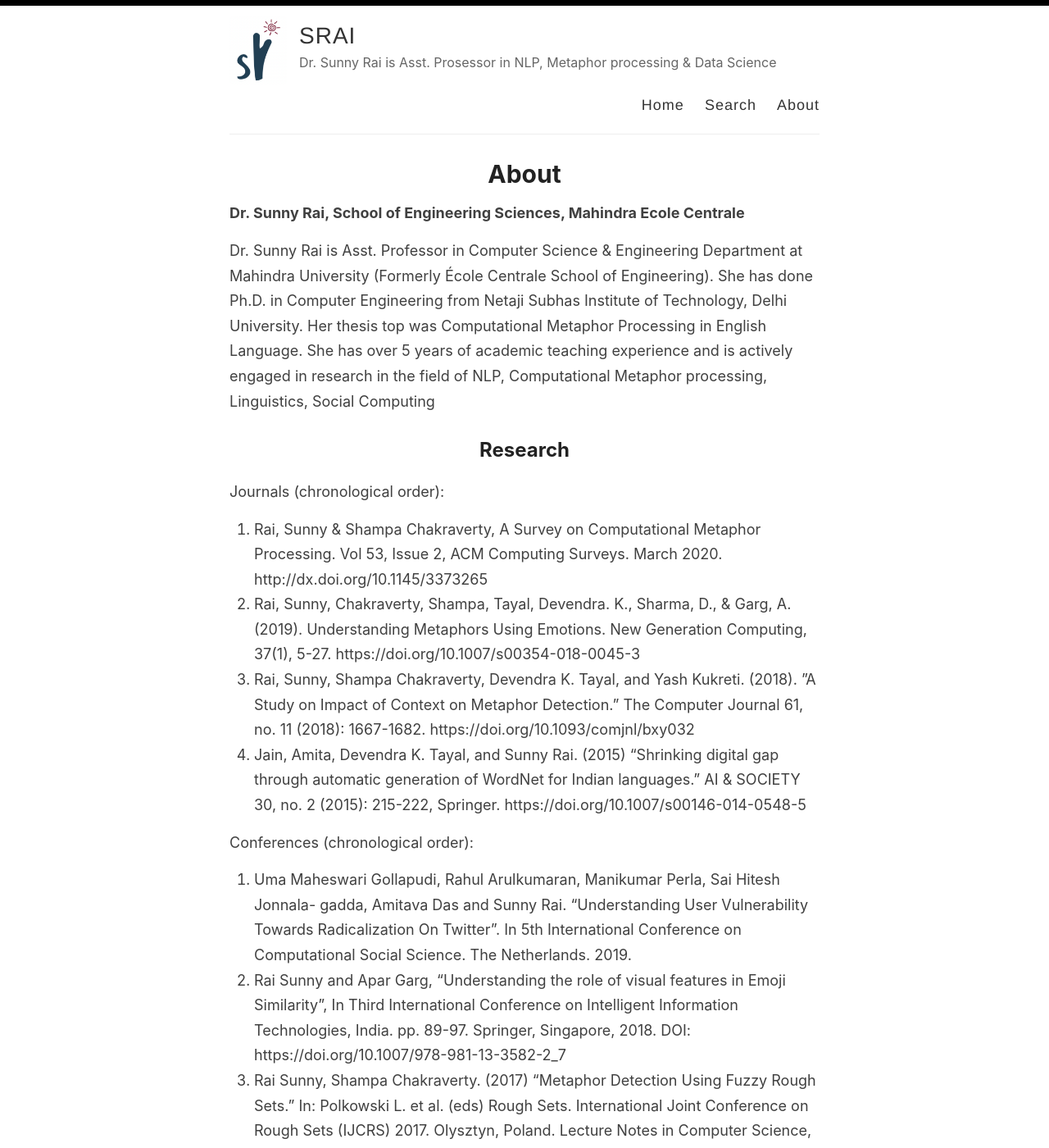
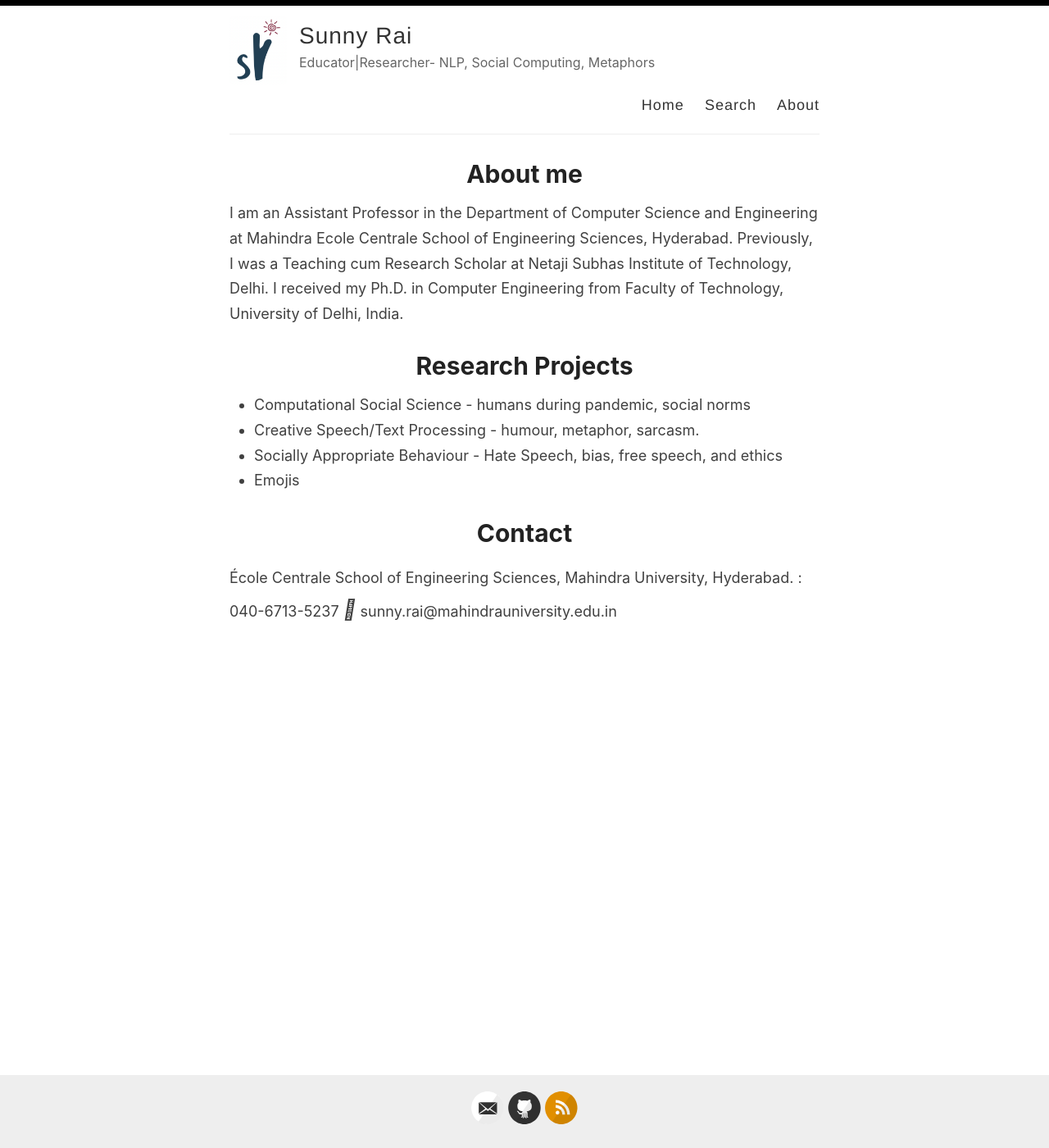
Before and after one commit to sr007/sr007.github.io, a Jekyll site: the page built from _pages/about.md, in a window 1280 px wide and 1400 px high. Shown: the whole window at 82% size. Built offline with Jekyll 4.4.1, drawn with Linux system fonts in a browser that asks for light colours; some of the changed text lies outside the part shown.

Commit message:
about me

```diff
--- a/_config.yml
+++ b/_config.yml
@@ -3,13 +3,13 @@
 #
 
 # Name of your site (displayed in the header)
-name: SRAI
+name: Sunny Rai
 
 # Name of the author
 author: Sunny Rai
 
 # Short bio or description (displayed in the header)
-description: Dr. Sunny Rai is Asst. Prosessor in NLP, Metaphor processing & Data Science
+description: Educator|Researcher- NLP, Social Computing, Metaphors
 
 # URL of your avatar or profile pic (you could use your GitHub profile pic)
 avatar: /images/Sunny_Rai.png
--- a/_pages/about.md
+++ b/_pages/about.md
@@ -1,29 +1,20 @@
 ---
+title: About me
 layout: page
-title: About
-permalink: /about/
+permalink: "/about/"
 ---
-<b>Dr. Sunny Rai,
-School of Engineering Sciences, Mahindra Ecole Centrale</b>
 
-Dr. Sunny Rai is Asst. Professor in Computer Science & Engineering Department at Mahindra University (Formerly École Centrale School of Engineering). She has done Ph.D. in Computer Engineering from Netaji Subhas Institute of Technology, Delhi University. Her thesis top was Computational Metaphor Processing in English Language. She has over 5 years of academic teaching experience and is actively engaged in research in the field of NLP, Computational Metaphor processing, Linguistics, Social Computing
-
-## Research
+I am an Assistant Professor in the Department of Computer Science and Engineering at Mahindra Ecole Centrale School of Engineering Sciences, Hyderabad. Previously, I was a Teaching cum Research Scholar at Netaji Subhas Institute of Technology, Delhi. I received my Ph.D. in Computer Engineering from Faculty of Technology, University of Delhi, India.
 
 
-Journals (chronological order):
+# Research Projects
+* Computational Social Science - humans during pandemic, social norms
+* Creative Speech/Text Processing - humour, metaphor, sarcasm.
+* Socially Appropriate Behaviour - Hate Speech, bias, free speech, and ethics
+* Emojis
 
-1. Rai, Sunny & Shampa Chakraverty, A Survey on Computational Metaphor Processing. Vol 53, Issue 2, ACM Computing Surveys. March 2020. http://dx.doi.org/10.1145/3373265
-2. Rai, Sunny, Chakraverty, Shampa, Tayal, Devendra. K., Sharma, D., & Garg, A. (2019). Understanding Metaphors Using Emotions. New Generation Computing, 37(1), 5-27. https://doi.org/10.1007/s00354-018-0045-3
-3. Rai, Sunny, Shampa Chakraverty, Devendra K. Tayal, and Yash Kukreti. (2018). ”A Study on Impact of Context on Metaphor Detection.” The Computer Journal 61, no. 11 (2018): 1667-1682. https://doi.org/10.1093/comjnl/bxy032
-4. Jain, Amita, Devendra K. Tayal, and Sunny Rai. (2015) “Shrinking digital gap through automatic generation of WordNet for Indian languages.” AI & SOCIETY 30, no. 2 (2015): 215-222, Springer. https://doi.org/10.1007/s00146-014-0548-5
-
-Conferences (chronological order):
-
-1. Uma Maheswari Gollapudi, Rahul Arulkumaran, Manikumar Perla, Sai Hitesh Jonnala- gadda, Amitava Das and Sunny Rai. “Understanding User Vulnerability Towards Radicalization On Twitter”. In 5th International Conference on Computational Social Science. The Netherlands. 2019.
-2. Rai Sunny and Apar Garg, “Understanding the role of visual features in Emoji Similarity”, In Third International Conference on Intelligent Information Technologies, India. pp. 89-97. Springer, Singapore, 2018. DOI: https://doi.org/10.1007/978-981-13-3582-2_7
-3. Rai Sunny, Shampa Chakraverty. (2017) “Metaphor Detection Using Fuzzy Rough Sets.” In: Polkowski L. et al. (eds) Rough Sets. International Joint Conference on Rough Sets (IJCRS) 2017. Olysztyn, Poland. Lecture Notes in Computer Science, vol 10313. Springer, Cham. DOI: https://doi.org/10.1007/978-3-319-60837-2_23
-4. Rai, Sunny, Shampa Chakraverty, and Devendra K. Tayal. (2016). “Supervised metaphor detection using conditional random fields.” In Proceedings of the Fourth Workshop on Metaphor in NLP, NAACL-HLT, San Diego, USA. pp. 18-27. Association of Computational Linguistics. DOI: https://doi.org/10.18653/v1/w16-1103
-
-
-Learn more about it [here](https://scholar.google.co.in/citations?user=C-gi0v8AAAAJ&hl=en)
+# Contact
+ École Centrale School of Engineering Sciences,
+ Mahindra University, Hyderabad.
+<i class="fa fa-phone" style="font-size:24px"></i>: 040-6713-5237
+<i style="font-size:24px" class="fa">&#xf0e0;</i> sunny.rai@mahindrauniversity.edu.in
```
Also changed, not shown: _pages/publications.md (added, +21 -0 lines), _posts/2021-03-21-PHD-research.md (deleted, +0 -10 lines), 11 other files.
